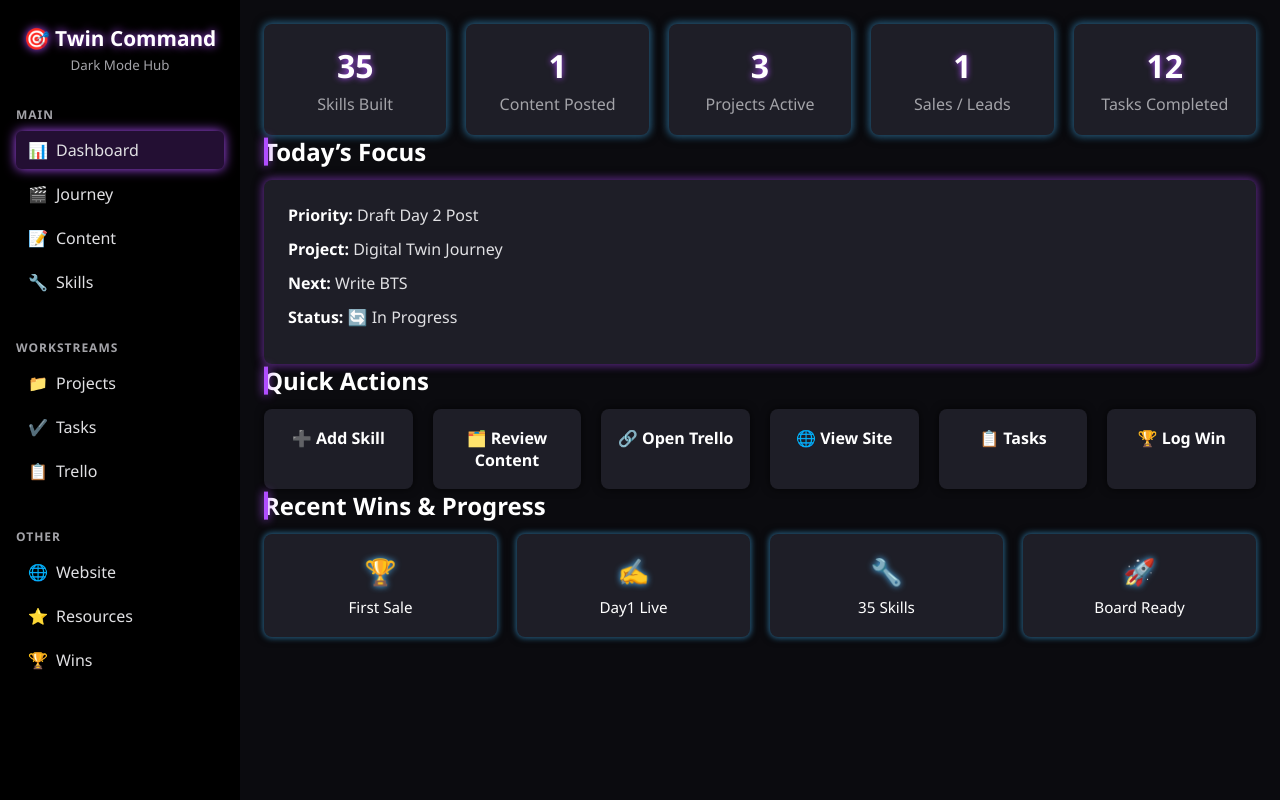
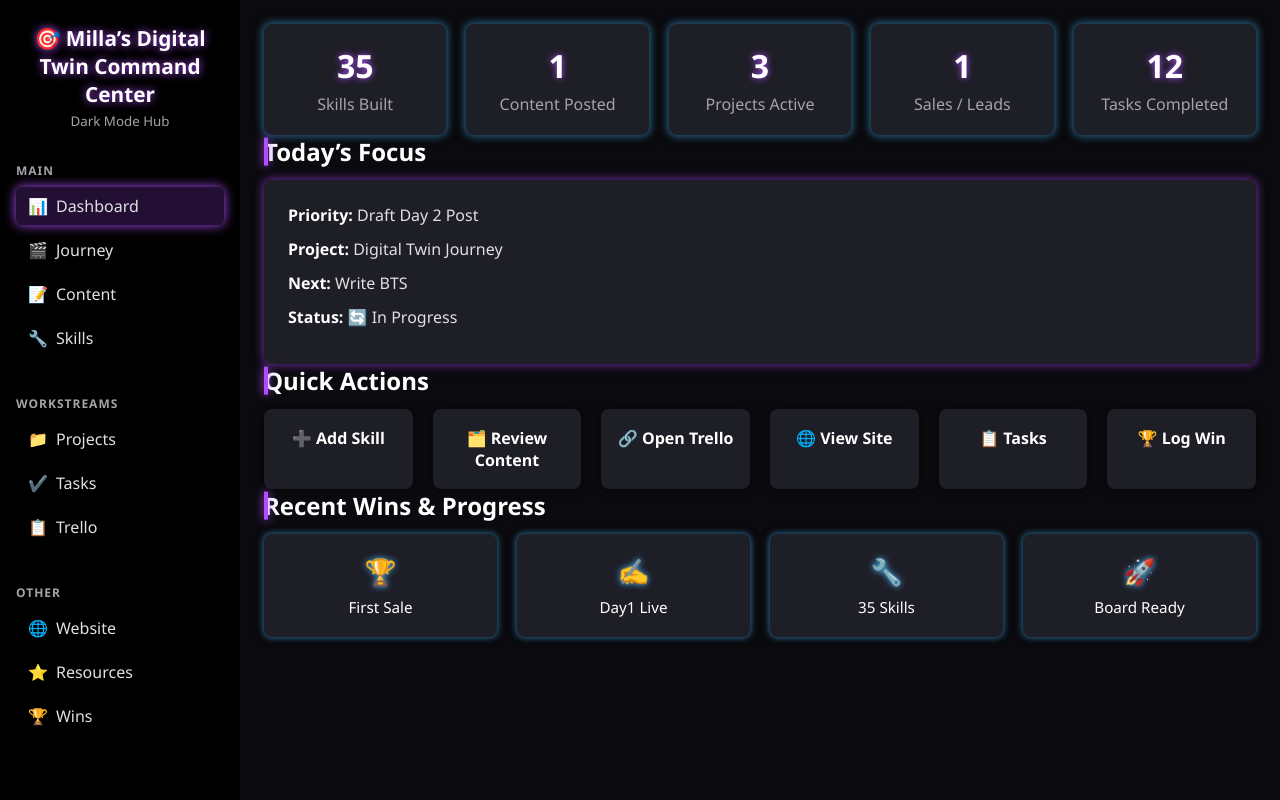
Before and after one commit to MillaMcCammon/milla-workspace, a plain HTML site: page index.html in a window 1280 px wide. Drawn offline with Linux system fonts and the light colour scheme.

Commit message:
Fix title and header to full Digital Twin Command Center name

```diff
--- a/index.html
+++ b/index.html
@@ -3,7 +3,7 @@
 <head>
   <meta charset="UTF-8" />
   <meta name="viewport" content="width=device-width,initial-scale=1" />
-  <title>Milla’s Digital Twin Command Center v2.1</title>
+  <title>Milla’s Digital Twin Command Center</title>
   <style>
     :root { --bg: #0b0b0f; --panel: #1e1e27; --text: #e0e0e3; --subtext: #a3a3a8; --primary-glow: #b04eff; --secondary-glow: #4dbaff; }
     *{margin:0;padding:0;box-sizing:border-box}
@@ -37,7 +37,7 @@
 </head>
 <body>
   <aside class="sidebar">
-    <h1>🎯 Twin Command</h1><small>Dark Mode Hub</small>
+    <h1>🎯 Milla’s Digital Twin Command Center</h1><small>Dark Mode Hub</small>
     <div class="nav-group"><h4>Main</h4>
       <div class="nav-item active" data-target="dashboard"><span class="emoji">📊</span>Dashboard</div>
       <div class="nav-item" data-target="journey"><span class="emoji">🎬</span>Journey</div>
```
